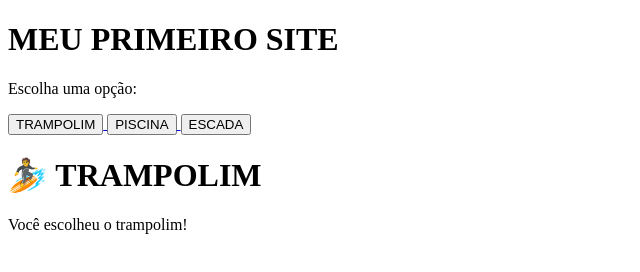
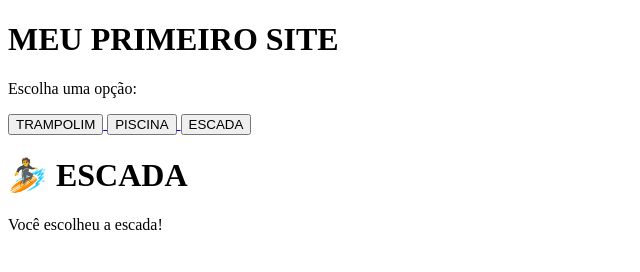
Before and after one commit to joao8268901-stack/trampolim, a plain HTML site: page escada.html in a window 1280 px wide. Shown: the whole page, without its empty margins (0-640 px from the left). Drawn offline with Linux system fonts and the light colour scheme.

Commit message:
Change heading and paragraph text from 'TRAMPOLIM' to 'ESCADA'

```diff
--- a/escada.html
+++ b/escada.html
@@ -28,9 +28,9 @@
 </head>
 <body>
 
-    <h1>🏄 TRAMPOLIM</h1>
+    <h1>🏄 ESCADA</h1>
 
-    <p>Você escolheu o trampolim!</p>
+    <p>Você escolheu a escada!</p>
 
 </body>
 </html>
```
